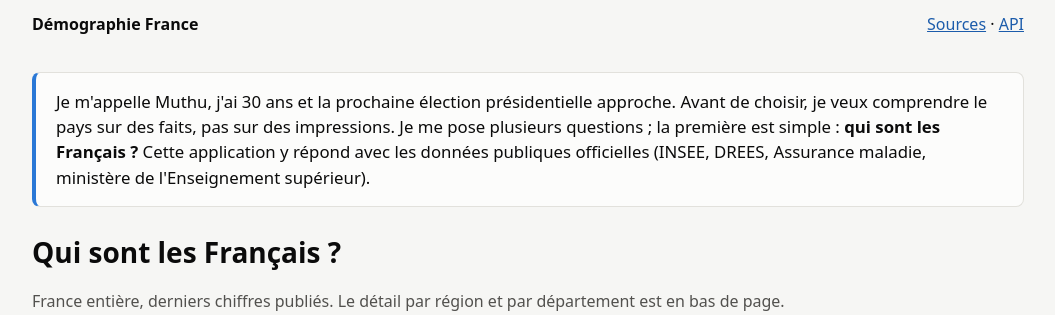
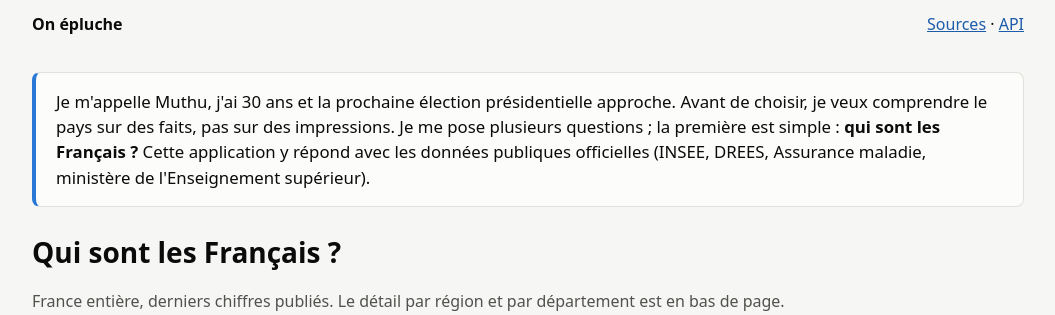
Before and after one commit to muthuarun3/onepluche, a FastAPI app: template src/demographie/web/templates/accueil.html in a window 1280 px wide. Shown: the top 315 px of the page, without its empty margins (112-1167 px from the left). Run offline with FastAPI, Linux system fonts and the light colour scheme; the template is opened without the code that fills it, so the values that code supplies are empty; some libraries are stand-ins or nearby versions.

Commit message:
Nom affiché : « On épluche » en haut de page et dans les titres
Co-Authored-By: Claude Opus 5.5 <noreply@anthropic.com>
Claude-Session: https://claude.ai/code/session_01VowpXcq53b9wYLKggcYoAC

```diff
--- a/src/demographie/app.py
+++ b/src/demographie/app.py
@@ -12,7 +12,7 @@ from demographie.api import v1
 from demographie.web import pages
 
 app = FastAPI(
-    title="Démographie France",
+    title="On épluche",
     version=__version__,
     docs_url="/api/docs",
     redoc_url=None,
--- a/src/demographie/web/templates/accueil.html
+++ b/src/demographie/web/templates/accueil.html
@@ -1,5 +1,5 @@
 {% extends "base.html" %}
-{% block titre %}Qui sont les Français ? · Démographie France{% endblock %}
+{% block titre %}Qui sont les Français ? · On épluche{% endblock %}
 
 {% macro barres(liste, titre) %}
 <figure class="barres">
--- a/src/demographie/web/templates/base.html
+++ b/src/demographie/web/templates/base.html
@@ -3,12 +3,12 @@
 <head>
   <meta charset="utf-8">
   <meta name="viewport" content="width=device-width, initial-scale=1">
-  <title>{% block titre %}Démographie France{% endblock %}</title>
+  <title>{% block titre %}On épluche{% endblock %}</title>
   <link rel="stylesheet" href="/static/style.css">
 </head>
 <body>
   <header class="entete">
-    <a class="marque" href="/">Démographie France</a>
+    <a class="marque" href="/">On épluche</a>
     <nav><a href="/sources">Sources</a> · <a href="/api/docs">API</a></nav>
   </header>
   <main>
--- a/src/demographie/web/templates/sources.html
+++ b/src/demographie/web/templates/sources.html
@@ -1,5 +1,5 @@
 {% extends "base.html" %}
-{% block titre %}Sources · Démographie France{% endblock %}
+{% block titre %}Sources · On épluche{% endblock %}
 {% block contenu %}
 <h1>Sources et mises à jour</h1>
 <p class="intro">Toutes les données viennent de producteurs officiels, sous Licence Ouverte.
--- a/src/demographie/web/templates/territoire.html
+++ b/src/demographie/web/templates/territoire.html
@@ -1,5 +1,5 @@
 {% extends "base.html" %}
-{% block titre %}{{ fiche.libelle }} · Démographie France{% endblock %}
+{% block titre %}{{ fiche.libelle }} · On épluche{% endblock %}
 {% block contenu %}
 <nav class="fil" aria-label="Fil d'Ariane">
   <a href="/">Accueil</a>
```
